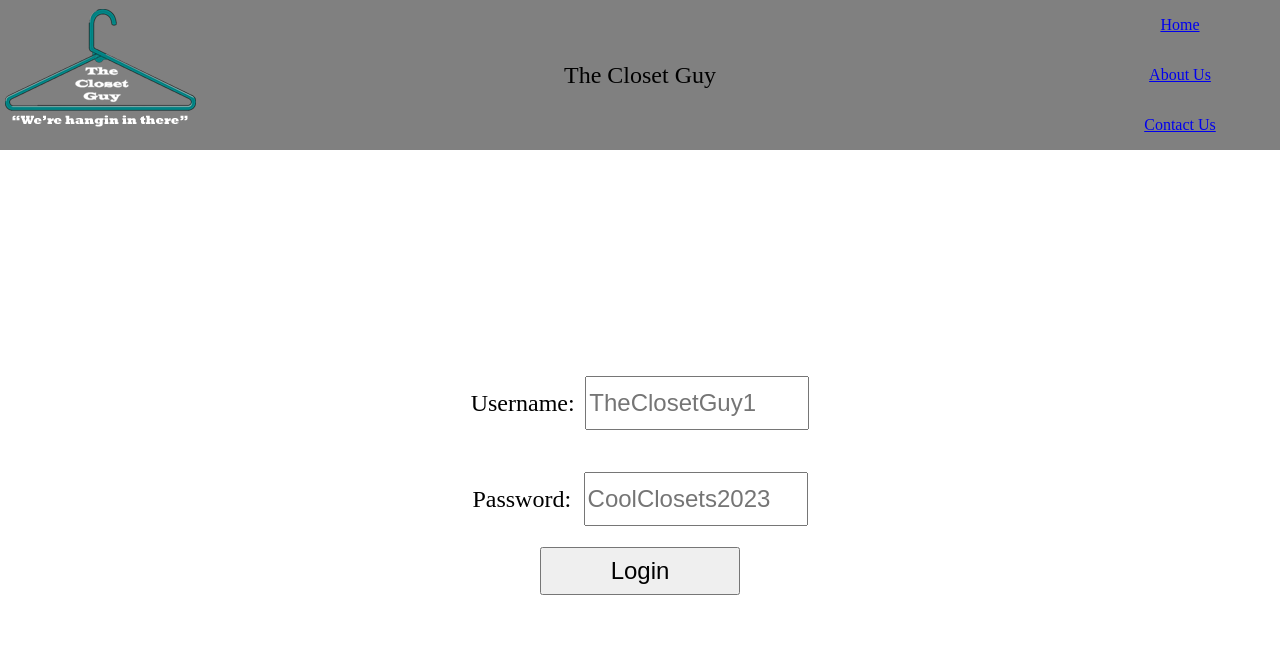
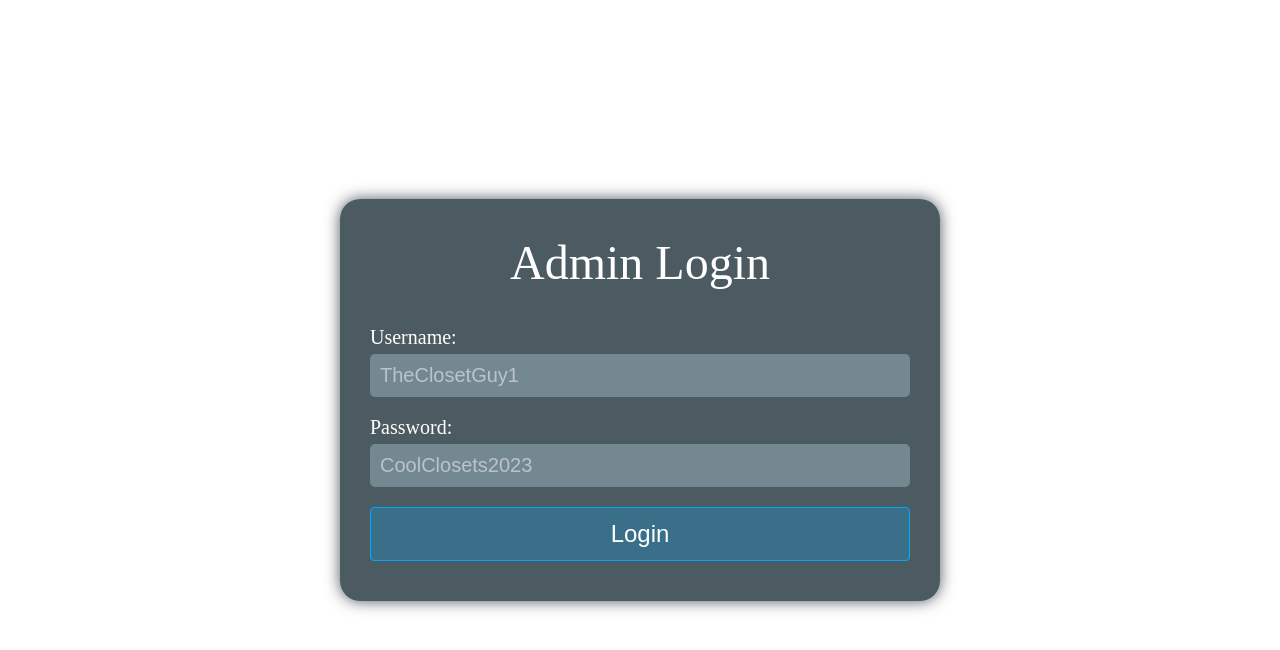
Before and after one commit to adstarfox/TheClosetGuy, a React (Vite) app: page /admin-login in a window 1280 px wide. Shown: the top 650 px of the page. Built offline with nearby package versions, Linux system fonts and the light colour scheme.

Commit message:
Admin login page complete

```diff
--- a/src/App.jsx
+++ b/src/App.jsx
@@ -12,13 +12,13 @@ function App() {
 
   return (
     <>
-      <Header />
+
       <Routes>
-        <Route index element={<Home />} />
-        <Route path='about-us' element={<Aboutus />} />
-        <Route path='contact-us' element={<Contactus />} />
+        <Route index element={<div><Header /><Home /></div>} />
+        <Route path='about-us' element={<div><Header /><Aboutus /></div>} />
+        <Route path='contact-us' element={<div><Header /><Contactus /></div>} />
         <Route path='admin-login' element={<AdminLogin />} />
-        <Route path='admin-page' element={<AdminPage />} />
+        <Route path='admin-page' element={<div><Header /><AdminPage /></div>} />
       </Routes>
     </>
   )
--- a/src/components/AdminLogin.jsx
+++ b/src/components/AdminLogin.jsx
@@ -1,9 +1,12 @@
+import { useState } from 'react'
 import { Form, Formik } from 'formik'
 import axios from 'axios'
 import { useNavigate } from 'react-router-dom'
 import styles from './AdminLogin.module.css'
 
 const AdminLogin = () => {
+    const [userValidation, setUserValidation] = useState(undefined)
+    const [passValidation, setPassValidation] = useState(undefined)
     const navigate = useNavigate()
     const initialValues = {
         username: '',
@@ -11,7 +14,12 @@ const AdminLogin = () => {
     }
 
     const onSubmit = (values) => {
-        // console.log(values)
+        if (!values.username || !values.password){
+        !values.username && setUserValidation(styles.error)
+        !values.password && setPassValidation(styles.error)
+        return
+        }
+
         axios.post('http://localhost:5050/login', values)
             .then(res => {
                 // console.log(res)
@@ -20,17 +28,35 @@ const AdminLogin = () => {
                     navigate('/admin-page')
                 }
             })
-            .catch(err => alert(err.response.data))
+            .catch(err =>{
+                switch(err.response.data){
+                    case 'Invalid username':
+                        setUserValidation(styles.error)
+                        setPassValidation(undefined)
+                    break;
+                    case 'Invalid Password':
+                        setUserValidation(styles.success)
+                        setPassValidation(styles.error)
+                    break;
                 }
+            })
+
+    }
+
+    let userMsg = userValidation === styles.error? <span className={styles.msg}>Invalid Username</span> : <span className={styles.msg}>Username</span>
+
+    let passMsg = passValidation === styles.error? <span className={styles.msg}>Invalid Password</span> : <span className={styles.msg}>Password</span>
 
     return (
         <Formik initialValues={initialValues} onSubmit={onSubmit}>
             {({ values, handleChange, handleSubmit}) => {
                 return (
                     <div className={styles.formBody}>
-                        <form className={styles.form}>
-                            <div className={styles.input}>
-                                <h1>Username:</h1>
+                        <form className={styles.formBox}>
+                            <h1 className={styles.loginTitle}>Admin Login</h1>
+                            <div className={styles.form}>
+                                <div className={`${styles.input} ${userValidation}`}>
+                                    <label htmlFor='username'>Username:</label>
                                     <input
                                     maxLength={20}
                                     type="text"
@@ -38,19 +64,25 @@ const AdminLogin = () => {
                                     name='username'
                                     value={values.name}
                                     onChange={handleChange}
+                                    onClick={() => {setUserValidation(undefined)}}
                                     />
+                                    {userMsg}
+
                                 </div>
-                            <div className={styles.input}>
-                                <h1>Password:</h1>
+                                <div className={`${styles.input} ${passValidation}`}>
+                                    <label htmlFor='password'>Password:</label>
                                     <input
-                                type="text"
+                                    type="password"
                                     placeholder='CoolClosets2023'
                                     name='password'
                                     value={values.password}
                                     onChange={handleChange}
-                                />
+                                    onClick={() => {setPassValidation(undefined)}}
+                                    ></input>
+                                    {passMsg}
                                 </div>
                                 <button type="button" onClick={handleSubmit}>Login</button>
+                            </div>
                         </form>
                     </div>
                 )
--- a/src/components/AdminLogin.module.css
+++ b/src/components/AdminLogin.module.css
@@ -1,40 +1,125 @@
+*, *::before, *::after{
+    box-sizing: border-box;
+    font-family: Arial, Helvetica, sans-serif;
+}
+
+:root {
+    --primary-light-hsl: 200, 100%, 91%;
+    --primary-hsl: 200, 100%, 50%;
+    --primary-dark-hsl: 200, 100%, 6%;
+    --success-hsl: 100, 60%, 50%;
+    --error-hsl: 0, 60%, 50%;
+}
+
+
+
 .formBody {
-    height: calc(100vh - 150px);
+    height: 100vh;
     width: 100vw;
     display: flex;
     justify-content: center;
     align-items: center;
+    background-image: url(https://www.earthdiver.com/cdn-cgi/image/width=2000,quality=75,format=auto/https://assets.earthdiver.com/media/media-2727684.jp?w=5246&h=2193&tick=1667491652923);
+    background-size: cover;
 }
 
-.form {
-    height: 40vh;
-    width: 25rem;
+.formBox {
+    /* height: 40vh; */
+    width: 80%;
+    max-width: 600px;
+    --color: hsl(var(--primary-dark-hsl), .7);
+    background-color: var(--color);
+    box-shadow:0 0 15px 0 var(--color);
+    padding: 40px 30px;
+    border-radius: 20px;
+
+}
+
+.loginTitle{
+    color: white;
+    font-size: 3rem;
+    text-align: center;
+}
+
+.form{
     display: flex;
     flex-direction: column;
-    justify-content: center;
-    align-items: center;
+    gap: 20px;
+    margin-top: 40px;
 }
 
-.form>button {
-    height: 15%;
-    width: 50%;
-    font-size: x-large;
+.input{
+    display: flex;
+    flex-direction: column;
+    gap: 7px;
 }
 
-.input {
-    height: 30%;
-    width: 90%;
-    display: flex;
-    align-items: center;
-    justify-content: space-evenly;
+.input label {
+    color: white;
+    font-weight: lighter;
+    font-size: 1.25rem;
 }
 
-.input>h1 {
-    font-size: x-large;
+.input input {
+    font-size: 1.25rem;
+    padding: .5em;
+    background-color: hsl(var(--primary-light-hsl), .3);
+    border: none;
+    outline: none;
+    border-radius: .25em;
+    color: white;
+    font-weight: lighter;
 }
 
-.input>input {
-    height: 50%;
-    width: 60%;
-    font-size: x-large;
+.input.success input{
+    box-shadow: 0 0 0 1px hsl(var(--success-hsl));
 }
+
+.input.error input{
+    box-shadow: 0 0 0 1px hsl(var(--error-hsl));
+}
+
+.input input:focus{
+    box-shadow: 0 0 0 1px hsl(var(--primary-hsl));
+}
+
+.input .msg {
+    display: none;
+    font-size: .75rem;
+    color: wheat;
+}
+
+.input.success .msg,
+.input.error .msg {
+    display: block;
+}
+
+.input.success .msg{
+    color: hsl(var(--success-hsl));
+}
+
+.input.error .msg{
+    color: hsl(var(--error-hsl));
+}
+
+.form button {
+    padding: .5em 1em;
+    font-size: 1.5rem;
+    font-weight: lighter;
+    color: white;
+    background-color: hsl(var(--primary-hsl), .25);
+    border: 1px solid hsl(var(--primary-hsl));
+    border-radius: .25rem;
+    outline: none;
+    cursor: pointer;
+}
+
+.form button:hover,
+.form button:focus{
+    background-color: hsl(var(--primary-hsl), .4);
+}
+
+::placeholder{
+    color: white;
+    opacity: .5;
+}
--- a/src/components/AdminPage.jsx
+++ b/src/components/AdminPage.jsx
@@ -2,6 +2,7 @@ import RequestCard from './RequestCard'
 import axios from 'axios'
 import { useState, useEffect } from 'react'
 import { useNavigate } from 'react-router-dom'
+import styles from './AdminPage.module.css'
 
 const AdminPage = () => {
     const navigate = useNavigate()
--- a/src/components/Contactus.jsx
+++ b/src/components/Contactus.jsx
@@ -57,7 +57,7 @@ const Contactus = () => {
                 <label className="form-inputs">
                   Phone Number
                   <input
-                    type="text"
+                    type="number"
                     placeholder="(###) ###-####"
                     name="phone"
                     value={values.phone}
```
Also changed, not shown: 1 other file (tests, documents, lock files or other folders). Lines whose indentation alone changed are shown as unchanged.
